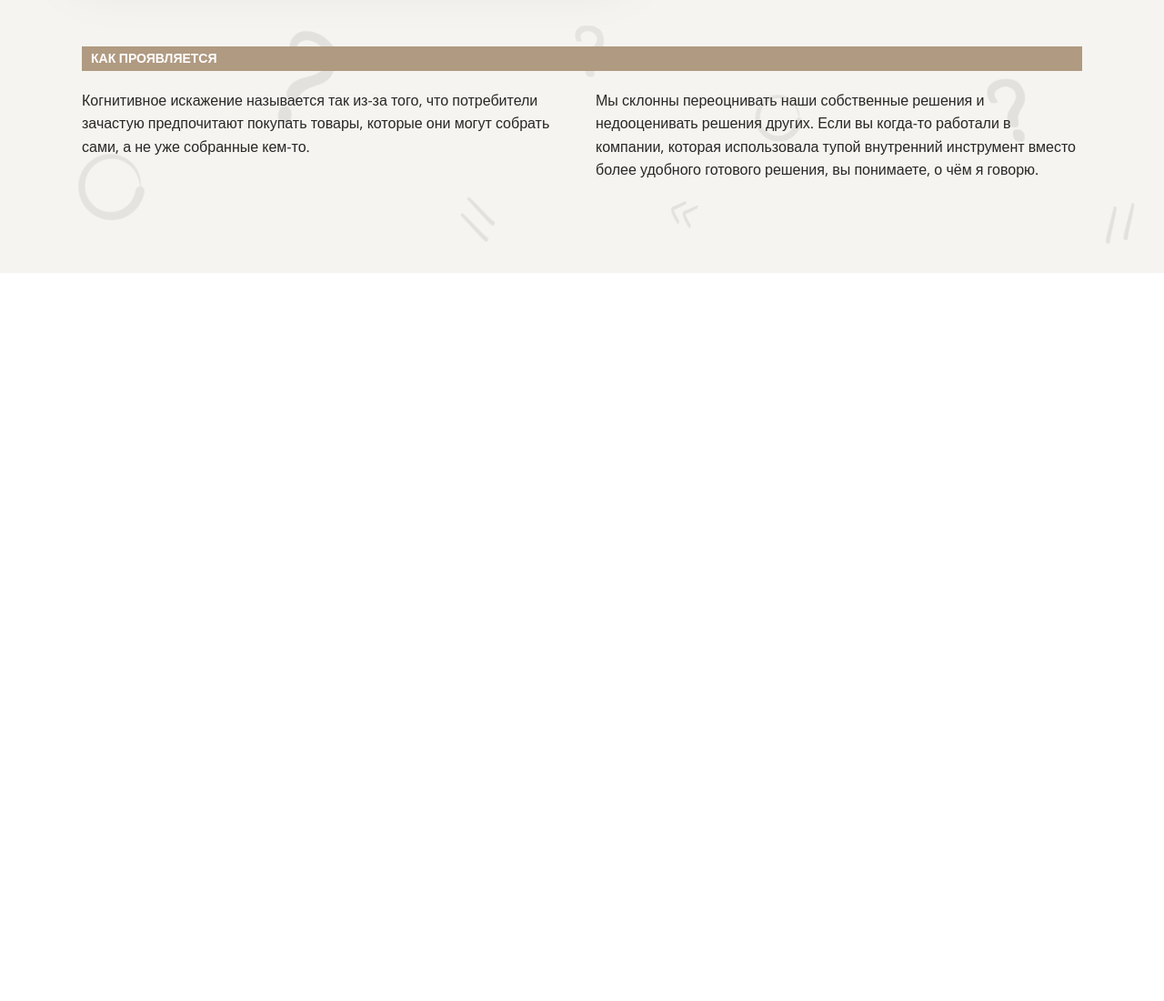
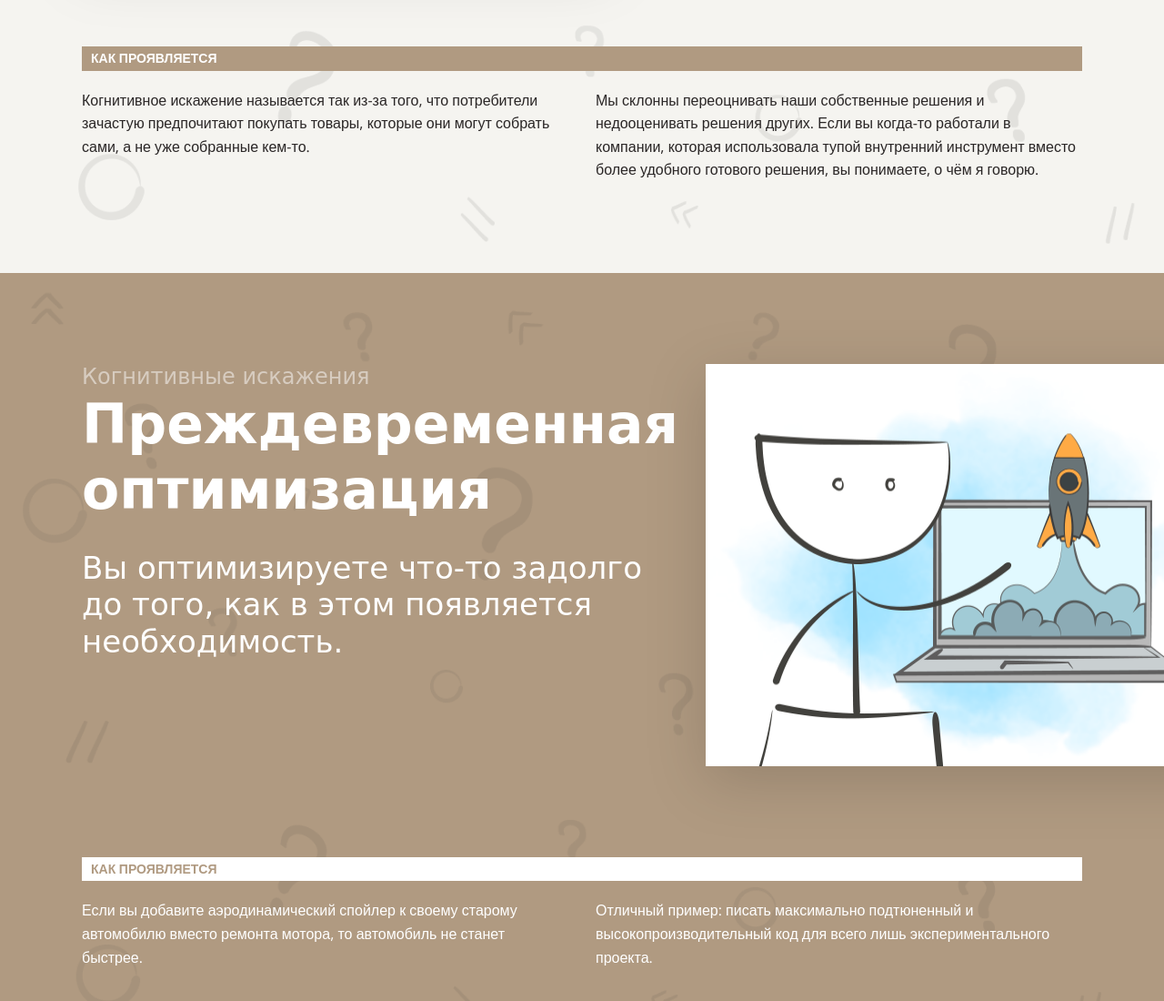
Before and after one commit to oiv84/layout-designer-project-lvl1, a website: page src/index.html in a window 1280 px wide. Shown: the part 3427-4527 px from the top of the page at 91% size. Before the commit the page ends 3727 px from the top, so only its background shows below. Drawn offline with nearby package versions, Linux system fonts and the light colour scheme; a web font is replaced by a local one.

Commit message:
Added premature-optimization section styles

```diff
--- a/src/index.html
+++ b/src/index.html
@@ -106,14 +106,13 @@
             <div class="container">
                 <div class="flex row">
                     <div class="col">
-                        <img class="shadow" src="images/1.png" alt="Когнитивные искажения. Эффект ИКЕА">
+                        <img class="shadow" src="images/1.png" width="578px" alt="Когнитивные искажения. Эффект ИКЕА">
                     </div>
                     <div class="col">
                         <span class="subtitle">Когнитивные искажения</span>
                         <h2 class="text-dark">Эффект ИКЕА</h2>
                         <p class="subtext">Вы переоцениваете собственные решения, и, как следствие, недооцениваете
-                            решения
-                            других.</p>
+                            решения других.</p>
                     </div>
                 </div>
                 <div class="how-to-work bg-brown">
@@ -136,6 +135,42 @@
                 </div>
             </div>
         </section>
+        <section id="premature-optimization" class="bg-brown bg-default-image">
+            <div class="container">
+                <div class="flex row">
+                    <div class="col">
+                        <span class="subtitle text-light">Когнитивные искажения</span>
+                        <h2 class="text-white">Преждевременная оптимизация</h2>
+                        <p class="subtext text-white">Вы оптимизируете что-то задолго до того, как в этом появляется
+                            необходимость.
+                        </p>
+                    </div>
+                    <div class="col">
+                        <img class="shadow" src="images/2.png" width="578px"
+                            alt="Когнитивные искажения. Преждевременная оптимизация">
+                    </div>
+                </div>
+                <div class="how-to-work bg-white">
+                    <h4 class="text-brown">Как проявляется</h4>
+                </div>
+                <div class="flex row">
+                    <div class="col col-half">
+                        <p class="text-white">
+                            Если вы добавите аэродинамический спойлер к своему старому автомобилю вместо ремонта мотора,
+                            то автомобиль не станет быстрее.
+                        </p>
+                    </div>
+                    <div class="col col-half">
+                        <p class="text-white">
+                            Отличный пример: писать максимально подтюненный и высокопроизводительный код для всего лишь
+                            экспериментального проекта.
+                        </p>
+                    </div>
+                </div>
+            </div>
+        </section>
+
+
     </main>
     <footer></footer>
 </body>
```
